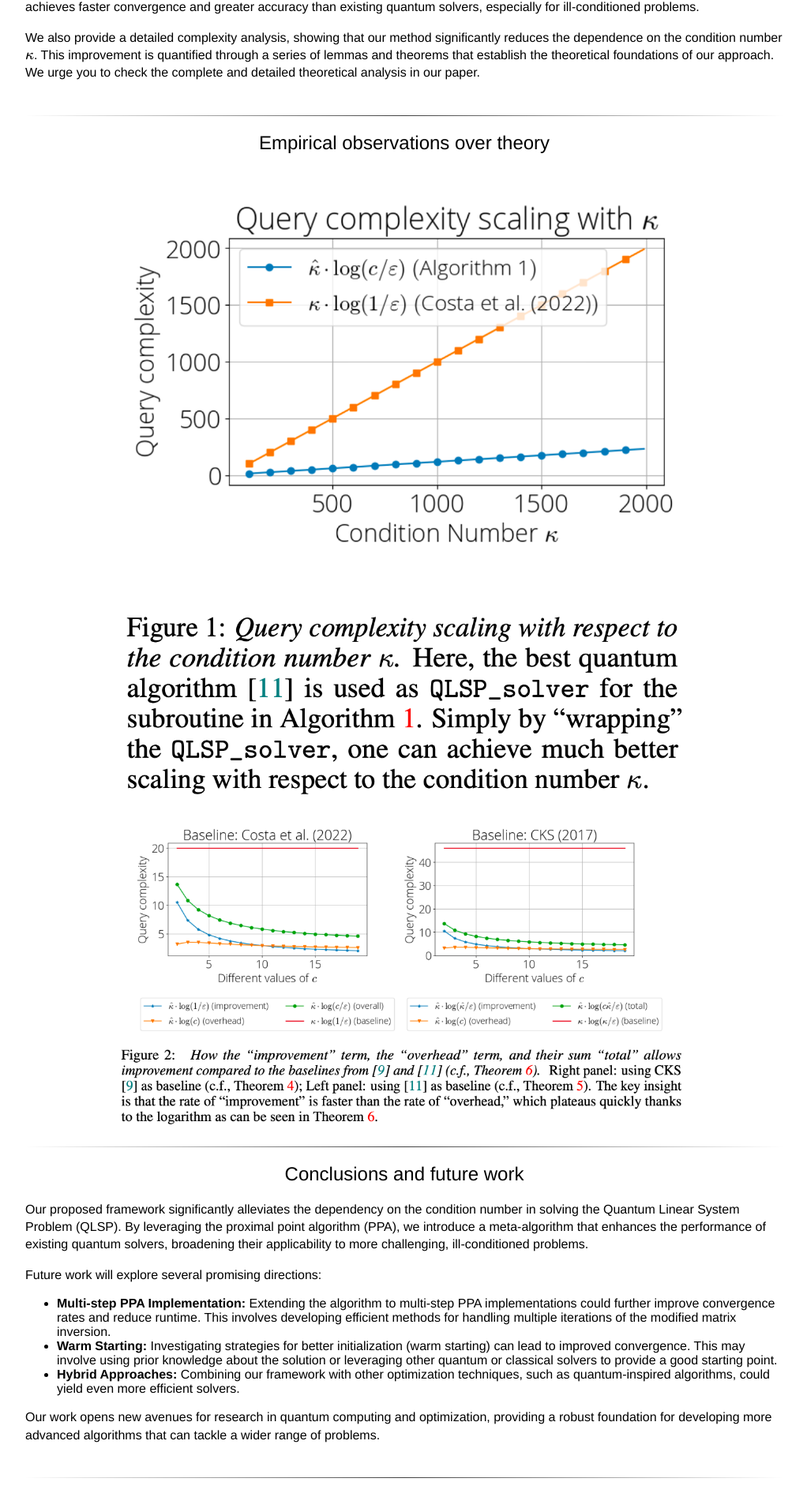
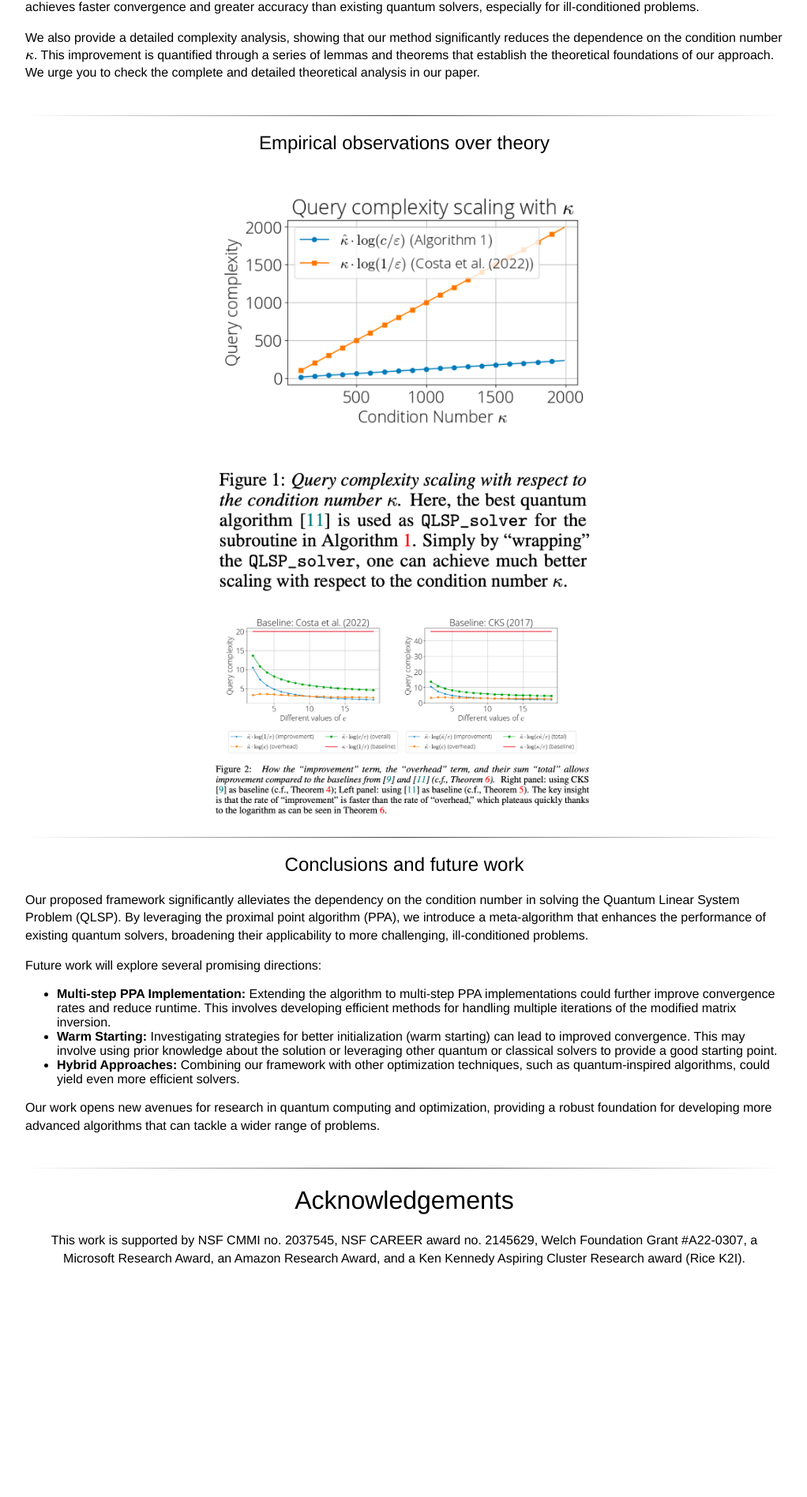
Before and after one commit to akyrillidis/explore-quantum, a Jekyll site: the page QLSP_PPA.html, which Jekyll copies as it is, in a window 1280 px wide. Shown: the part 2784-4680 px from the top of the page at 79% size, without its empty margins (128-1150 px from the left). Built offline with Jekyll 4.4.1, drawn with Linux system fonts in a browser that asks for light colours; some web fonts are replaced; after the commit the page ends 4431 px from its top, so only the background shows below that.

Commit message:
Update QLSP_PPA.html

```diff
--- a/QLSP_PPA.html
+++ b/QLSP_PPA.html
@@ -320,14 +320,14 @@
      <br>
                 <td align="center" width="960px">
                     <center>
-                        <td><img class="rounded" style="width:720px" src="./assets/img/QLSP_experiment1.png"/></td>
+                        <td><img class="rounded" style="width:480px" src="./assets/img/QLSP_experiment1.png"/></td>
                     </center>
                 </td>
 
     <br>
                 <td align="center" width="960px">
                     <center>
-                        <td><img class="rounded" style="width:720px" src="./assets/img/QLSP_experiment2.png"/></td>
+                        <td><img class="rounded" style="width:480px" src="./assets/img/QLSP_experiment2.png"/></td>
                     </center>
                 </td>
 
```
